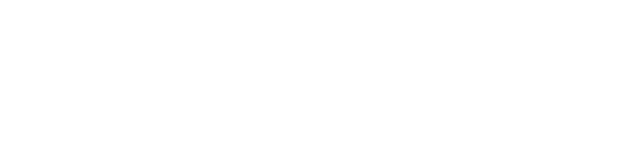
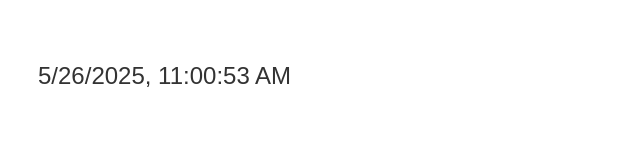
Before and after one commit to acciojob/clock-PranavGharde, a website: page main.html in a window 1280 px wide. Shown: the whole page, without its empty margins (0-640 px from the left). Drawn offline with Linux system fonts and the light colour scheme.

Commit message:
created a submission

```diff
--- a/main.html
+++ b/main.html
@@ -1,16 +1,18 @@
 <!DOCTYPE html>
-
-<html>
+<html lang="en">
 
 <head>
-	<link rel="stylesheet" href="styles.css">
+  <meta charset="utf-8">
+  <meta name="viewport" content="width=device-width, initial-scale=1.0">
+  <title>Clock Timer</title>
+  <link rel="stylesheet" href="styles.css">
 </head>
 
 <body>
-	<!-- the entire body must be written by student -->
-    <script type="text/javascript" src="./script.js">
-</script>
+  <!-- the entire body must be written by student -->
+  <p id="timer"></p>
 
+  <script src="script.js"></script>
 </body>
 
 </html>
--- a/script.js
+++ b/script.js
@@ -1 +1,9 @@
-//your JS code here. If required.
+function updateTime() {
+  const timerElement = document.getElementById("timer");
+  const now = new Date();
+  const formattedTime = now.toLocaleString();
+  timerElement.textContent = formattedTime;
+}
+updateTime();
+
+setInterval(updateTime, 1000);
--- a/styles.css
+++ b/styles.css
@@ -1 +1,9 @@
 /*  your css code here. If applicable */
+body{
+	font-family: Arial, sans-serif;
+	padding: 30px;
+}
+#timer{
+	font-size: 24px;
+	color: #333;
+}
```
